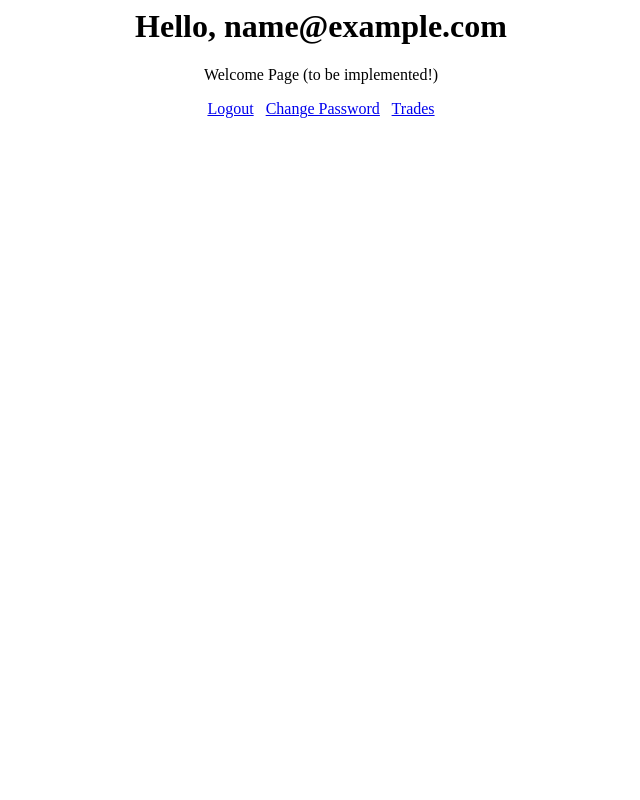
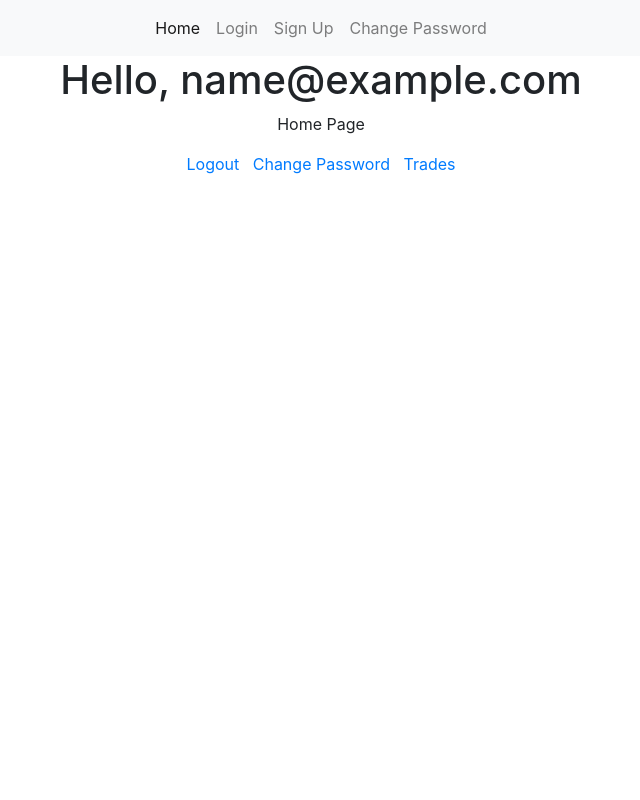
Before and after one commit to Hossein-AliHosseini/test, a Django app: page /home/ in a window 1280 px wide. Shown: the whole page, without its empty margins (319-959 px from the left). Run offline with Django 4.2, Linux system fonts and the light colour scheme; the visitor is signed in with stand-in values (Sample User, id 1); some libraries are stand-ins or nearby versions.

Commit message:
Add navigation bar to account views

```diff
--- /dev/null
+++ b/account/templates/base.html
@@ -0,0 +1,75 @@
+{% load static %}
+
+<!doctype html>
+<html lang="en">
+<head>
+    <!-- Required meta tags -->
+    <meta charset="utf-8">
+    <meta name="viewport" content="width=device-width, initial-scale=1, shrink-to-fit=no">
+
+    <!-- Bootstrap CSS -->
+    <link rel="stylesheet" href="https://stackpath.bootstrapcdn.com/bootstrap/4.1.3/css/bootstrap.min.css"
+          integrity="sha384-MCw98/SFnGE8fJT3GXwEOngsV7Zt27NXFoaoApmYm81iuXoPkFOJwJ8ERdknLPMO" crossorigin="anonymous">
+
+</head>
+<body>
+
+<nav class="navbar navbar-expand-lg navbar-light bg-light">
+    <div class="container">
+        <button class="navbar-toggler" type="button" data-toggle="collapse" data-target="#navbarNav"
+                aria-controls="navbarNav" aria-expanded="false" aria-label="Toggle navigation">
+        </button>
+        <div class="collapse navbar-collapse" id="navbarNav">
+            <ul class="navbar-nav mx-auto">
+                <li class="nav-item active">
+                    <a class="nav-link" href="{% url 'home' %}">Home</a>
+                </li>
+                <li class="nav-item">
+                    <a class="nav-link" href="{% url 'login' %}">Login </a>
+                </li>
+                <li class="nav-item">
+                    <a class="nav-link" href="{% url 'signup' %}">Sign Up</a>
+                </li>
+                <li class="nav-item">
+                    <a class="nav-link" href="{% url 'change_password' %}">Change Password</a>
+                </li>
+            </ul>
+
+            <!-- <ul class="navbar-nav">
+                <li class="nav-item">
+                    <a class="nav-link" href="https://www.linkedin.com/in/attreya/">
+                        <img src="{% static 'mysite/images/linkedin.png' %}" width="30" height="30"/>
+                    </a>
+                </li>
+                <li class="nav-item">
+                    <a class="nav-link" href="https://www.instagram.com/bhattattreya">
+                        <img src="{% static 'mysite/images/instagram.png' %}" width="30" height="30"/>
+                    </a>
+                </li>
+                <li class="nav-item">
+                    <a class="nav-link" href="http://www.facebook.com/attreya.bhatt">
+                        <img src="{% static 'mysite/images/facebook.png' %}" width="30" height="30"/>
+                    </a>
+                </li>
+            </ul> -->
+
+        </div>
+    </div>
+</nav>
+
+{% block content %}
+{% endblock %}
+
+<!-- Optional JavaScript -->
+<!-- jQuery first, then Popper.js, then Bootstrap JS -->
+<script src="https://code.jquery.com/jquery-3.3.1.slim.min.js"
+        integrity="sha384-q8i/X+965DzO0rT7abK41JStQIAqVgRVzpbzo5smXKp4YfRvH+8abtTE1Pi6jizo"
+        crossorigin="anonymous"></script>
+<script src="https://cdnjs.cloudflare.com/ajax/libs/popper.js/1.14.3/umd/popper.min.js"
+        integrity="sha384-ZMP7rVo3mIykV+2+9J3UJ46jBk0WLaUAdn689aCwoqbBJiSnjAK/l8WvCWPIPm49"
+        crossorigin="anonymous"></script>
+<script src="https://stackpath.bootstrapcdn.com/bootstrap/4.1.3/js/bootstrap.min.js"
+        integrity="sha384-ChfqqxuZUCnJSK3+MXmPNIyE6ZbWh2IMqE241rYiqJxyMiZ6OW/JmZQ5stwEULTy"
+        crossorigin="anonymous"></script>
+</body>
+</html>
--- a/account/templates/home.html
+++ b/account/templates/home.html
@@ -1,18 +1,12 @@
-<html>
-  <head>
-    <style>
-     body {
-      text-align: center;
-      }
+{% extends "base.html" %}
 
-    </style>
-  </head>
+{% block content %}
   <body>
 
-    <h1>Hello, {{ user.email|default:'Guest' }}</h1>
+    <h1 ALIGN="center">Hello, {{ user.email|default:'Guest' }}</h1>
 
-    <p> Welcome Page (to be implemented!)</p>
-    <div>
+    <p ALIGN="center"> Home Page</p>
+    <div ALIGN="center">
       {% if user.is_authenticated %}
           <a href="{% url 'log_out' %}">Logout</a>
           &nbsp;
@@ -27,4 +21,4 @@
   </div>
 
   </body>
-</html>
+  {% endblock %}
--- a/account/templates/registration/change_password.html
+++ b/account/templates/registration/change_password.html
@@ -1,7 +1,9 @@
+{% extends "base.html" %}
+
 {% load bootstrap4 %}
 <link rel="stylesheet" href="https://stackpath.bootstrapcdn.com/bootstrap/4.3.1/css/bootstrap.min.css" integrity="sha384-ggOyR0iXCbMQv3Xipma34MD+dH/1fQ784/j6cY/iJTQUOhcWr7x9JvoRxT2MZw1T" crossorigin="anonymous">
 
-<!-- back to home button -->
+{% block content %}
 <h2 ALIGN="center">Change Password</h2>
 <form ALIGN='center' method="post">
     {% csrf_token %}
@@ -10,3 +12,4 @@
     <br></br>
     <a href="{% url 'home' %}">Back to Home</a>
   </form>
+  {% endblock %}
--- a/account/templates/registration/login.html
+++ b/account/templates/registration/login.html
@@ -1,3 +1,5 @@
+{% extends "base.html" %}
+
 {% load bootstrap4 %}
 <link rel="stylesheet" href="https://stackpath.bootstrapcdn.com/bootstrap/4.3.1/css/bootstrap.min.css" integrity="sha384-ggOyR0iXCbMQv3Xipma34MD+dH/1fQ784/j6cY/iJTQUOhcWr7x9JvoRxT2MZw1T" crossorigin="anonymous">
 <!-- <div ALIGN="center">
--- a/account/templates/registration/signup.html
+++ b/account/templates/registration/signup.html
@@ -1,3 +1,6 @@
+{% extends "base.html" %}
+
+
 {% load bootstrap4 %}
 <link rel="stylesheet" href="https://stackpath.bootstrapcdn.com/bootstrap/4.3.1/css/bootstrap.min.css" integrity="sha384-ggOyR0iXCbMQv3Xipma34MD+dH/1fQ784/j6cY/iJTQUOhcWr7x9JvoRxT2MZw1T" crossorigin="anonymous">
 
```
